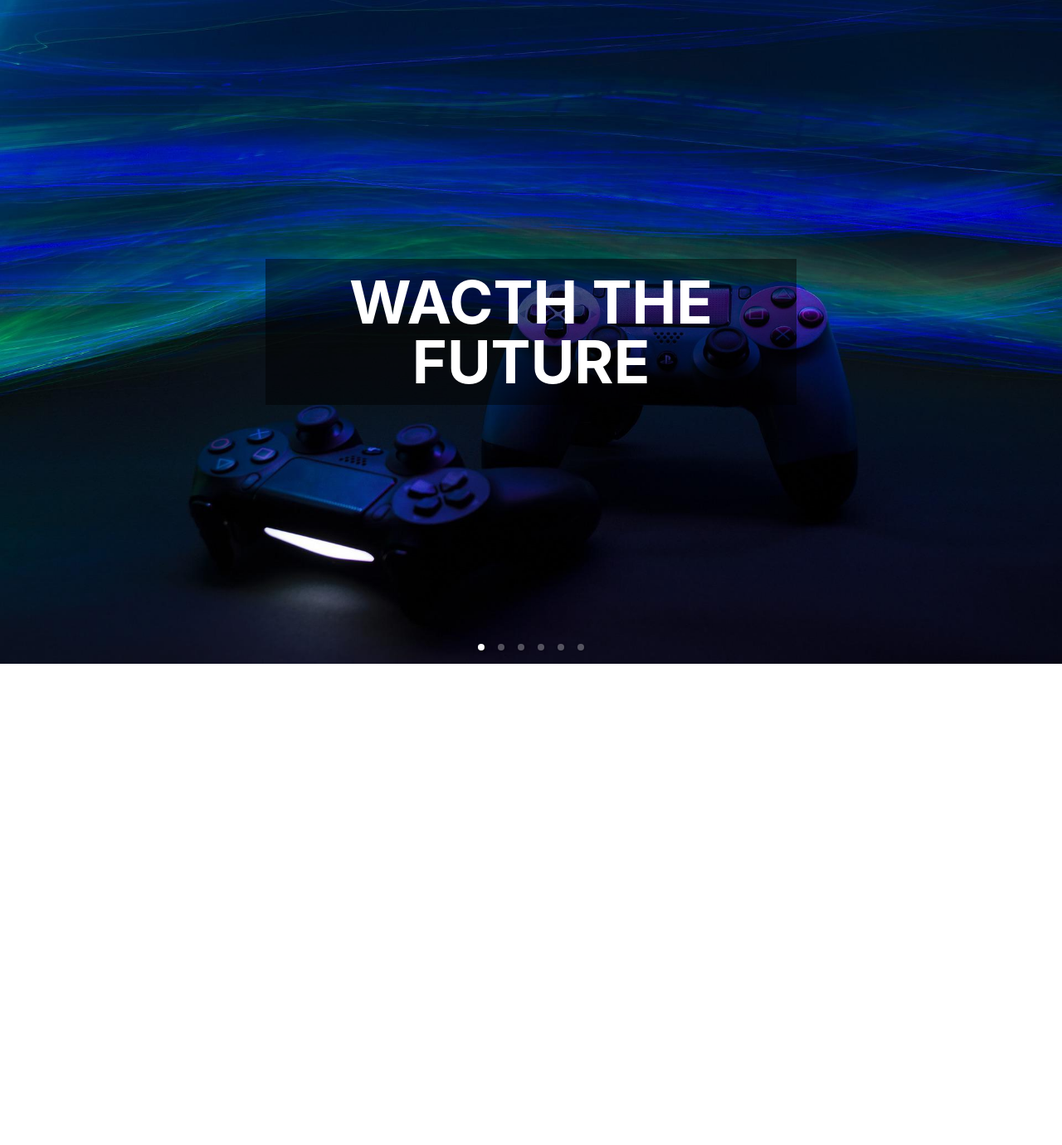
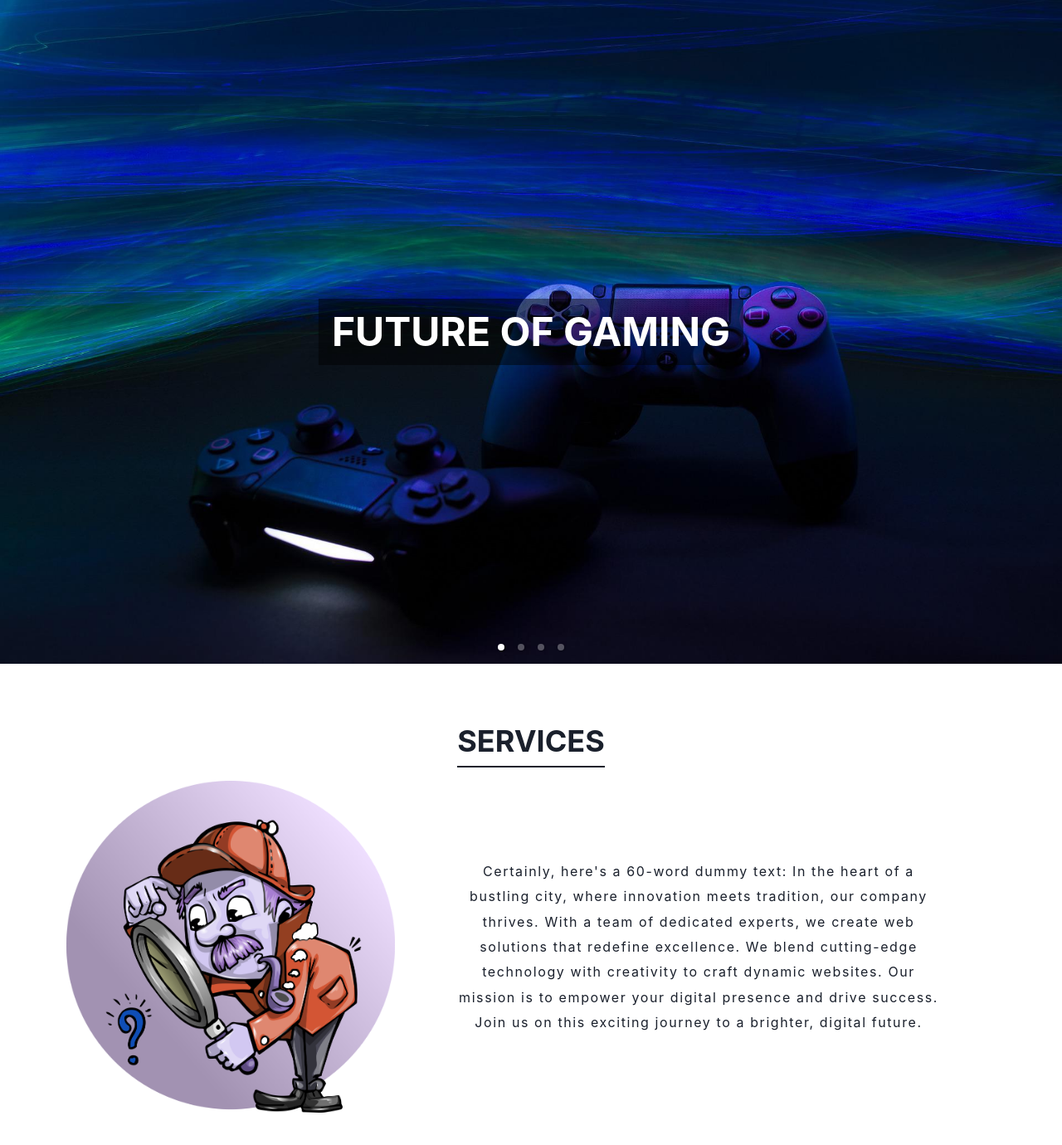
Before and after one commit to RAHUL956777/pratice_React, a React (Vite) app in the folder proj2/: page / in a window 1280 px wide. Shown: the top 1380 px of the page at 83% size. Before the commit the page ends 800 px from the top, so only its background shows below. Built offline with nearby package versions, Linux system fonts and the light colour scheme.

Commit message:
working done on home

```diff
--- a/proj2/src/components/Home.jsx
+++ b/proj2/src/components/Home.jsx
@@ -1,4 +1,4 @@
-import { Box, Heading, Image } from "@chakra-ui/react";
+import { Box, Container, Heading, Image, Stack, Text } from "@chakra-ui/react";
 import { Carousel } from "react-responsive-carousel";
 import "react-responsive-carousel/lib/styles/carousel.min.css";
 import img1 from "../assets/1.jpg";
@@ -14,13 +14,49 @@ const headingOptions = {
   transform: "translate(-50%,-50%)",
   textTransform: "uppercase",
   p: "4",
-  size: "4xl",
+  size: "2xl",
 };
 
 const Home = () => {
   return (
     <Box>
       <MyCarousel />
+
+      <Container maxW="container.xl" minH={"100vh"} padding={"16"}>
+        <Heading
+          textTransform={"uppercase"}
+          py={"2"}
+          w={"fit-content"}
+          margin={"auto"}
+          borderBottom={"2px solid"}
+        >
+          Services
+        </Heading>
+
+        <Stack
+          h="full"
+          p={"4"}
+          alignItems={"center"}
+          direction={["column", "row"]}
+        >
+          <Image src={img5} h={["40", "400"]} filter={"hue-rotate(-130deg)"} />
+
+          <Text
+            letterSpacing={"widest"}
+            lineHeight={"190%"}
+            p={["4", "16"]}
+            textAlign={"center"}
+          >
+            Certainly, here&apos;s a 60-word dummy text: In the heart of a bustling
+            city, where innovation meets tradition, our company thrives. With a
+            team of dedicated experts, we create web solutions that redefine
+            excellence. We blend cutting-edge technology with creativity to
+            craft dynamic websites. Our mission is to empower your digital
+            presence and drive success. Join us on this exciting journey to a
+            brighter, digital future.
+          </Text>
+        </Stack>
+      </Container>
     </Box>
   );
 };
@@ -38,14 +74,7 @@ const MyCarousel = () => {
       <Box w="full" h={"100vh"}>
         <Image src={img1} />
         <Heading bgColor={"blackAlpha.600"} color={"white"} {...headingOptions}>
-          Wacth The Future
-        </Heading>
-      </Box>
-
-      <Box w="full" h={"100vh"}>
-        <Image src={img2} />
-        <Heading bgColor={"blackAlpha.600"} color={"white"} {...headingOptions}>
-          Wacth The Future
+          Future Of Gaming
         </Heading>
       </Box>
 
@@ -58,22 +87,15 @@ const MyCarousel = () => {
 
       <Box w="full" h={"100vh"}>
         <Image src={img3} />
-        <Heading bgColor={"blackAlpha.600"} color={"white"} {...headingOptions}>
-          Wacth The Future
+        <Heading bgColor={"whiteAlpha.900"} color={"black"} {...headingOptions}>
+          Gaming On Console
         </Heading>
       </Box>
 
       <Box w="full" h={"100vh"}>
         <Image src={img4} />
         <Heading bgColor={"blackAlpha.600"} color={"white"} {...headingOptions}>
-          Wacth The Future
-        </Heading>
-      </Box>
-
-      <Box w="full" h={"100vh"}>
-        <Image src={img5} />
-        <Heading bgColor={"blackAlpha.600"} color={"white"} {...headingOptions}>
-          Wacth The Future
+          Night Life Is Cool
         </Heading>
       </Box>
     </Carousel>
```
